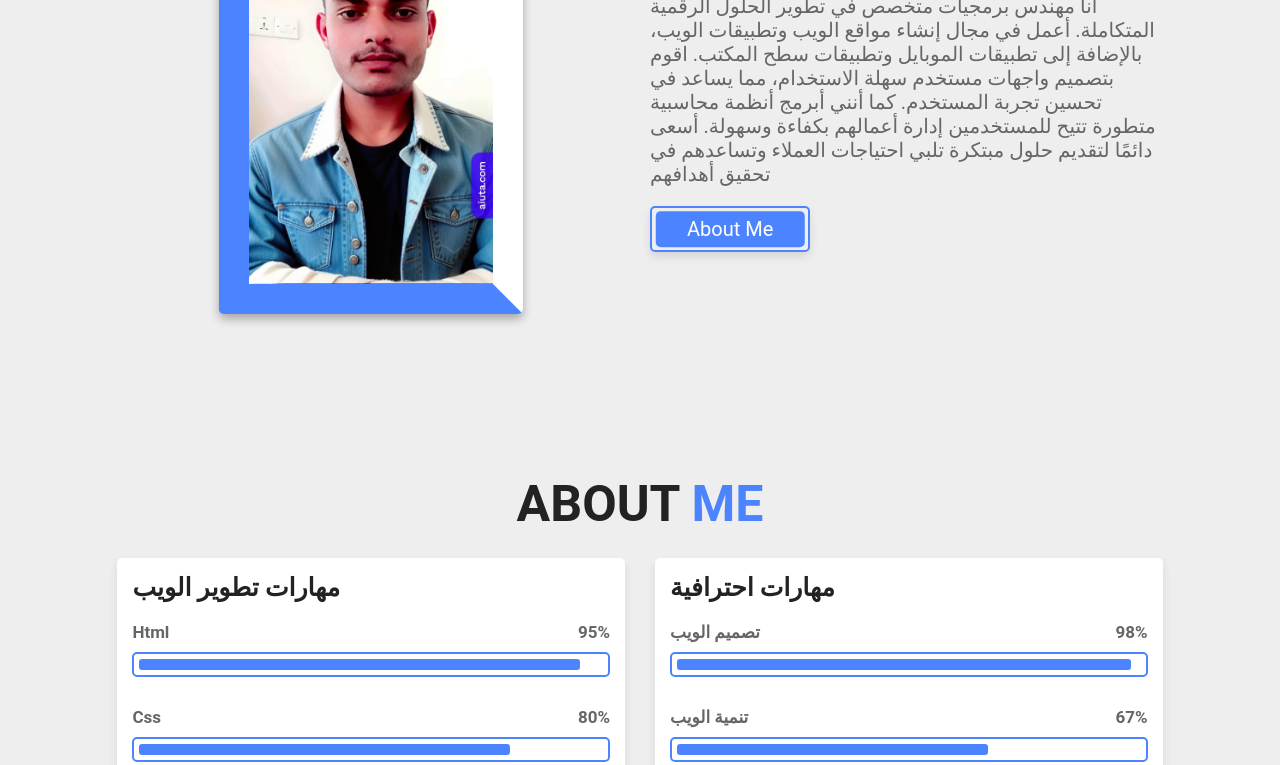
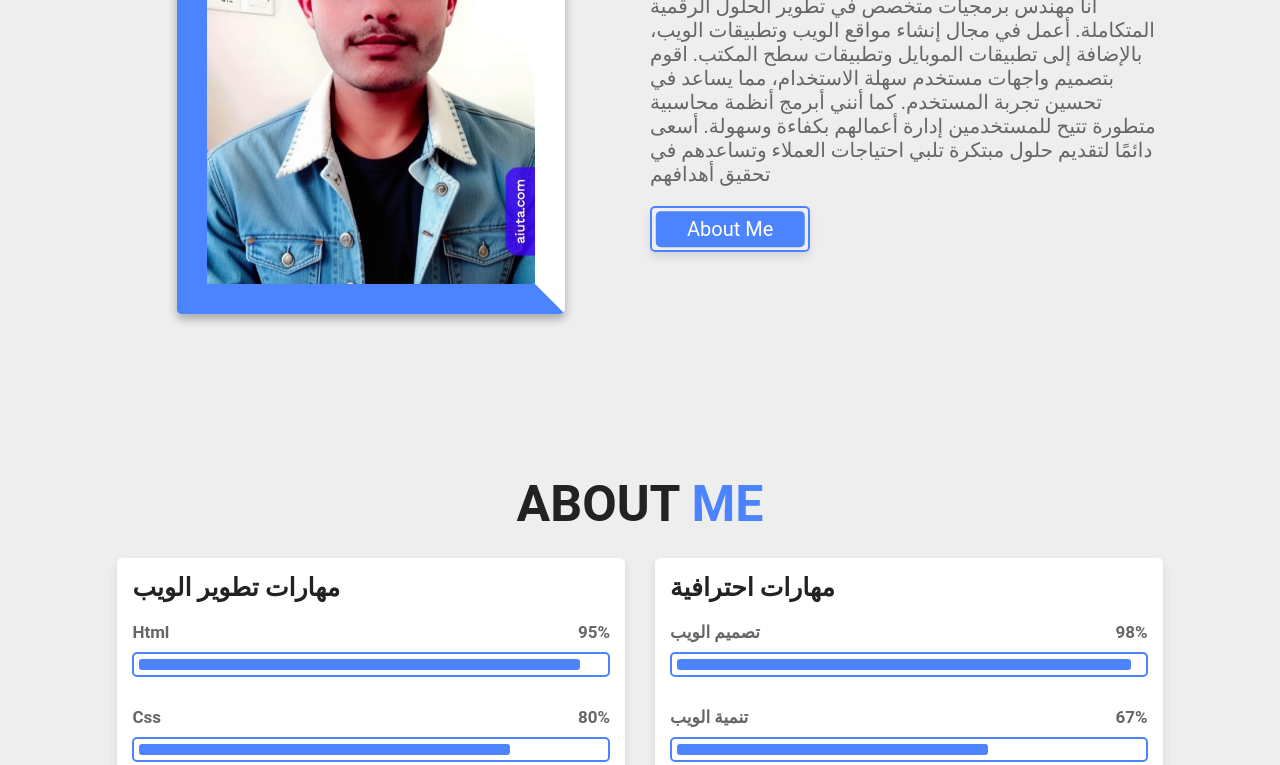
Before and after one commit to hossamalsaydy/www.Hossam.com, a plain HTML site: page index.html in a window 1280 px wide. Shown: the part 335-1100 px from the top of the page. Drawn offline with nearby package versions, Linux system fonts and the light colour scheme.

Commit message:
Update index.html

```diff
--- a/index.html
+++ b/index.html
@@ -40,7 +40,7 @@
 <section class="home" id="home">
 
     <div class="image">
-        <img src="img1img.jpeg" alt="">
+        <img src="img2img.jpg" alt="">
     </div>
 
     <div class="content">
```
